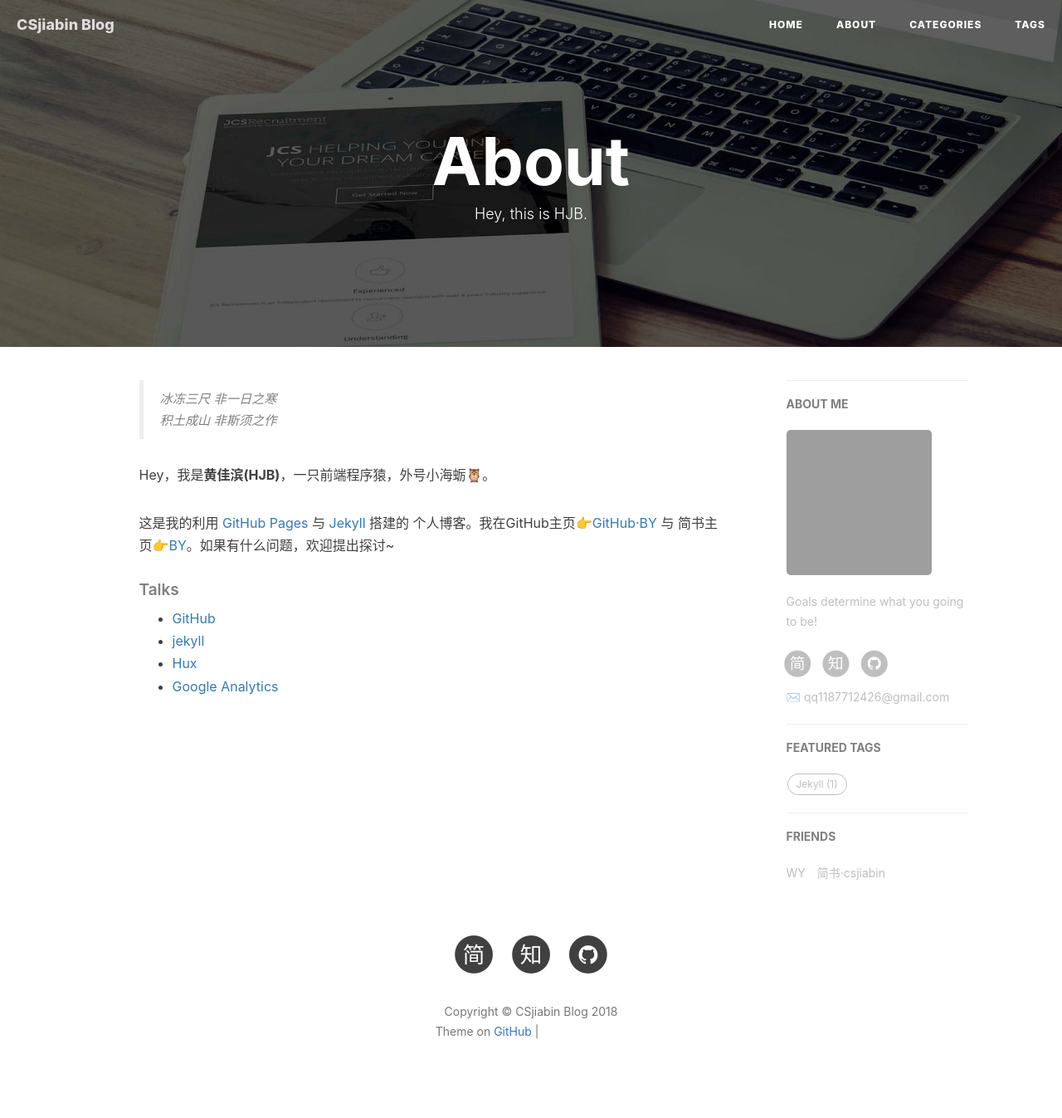
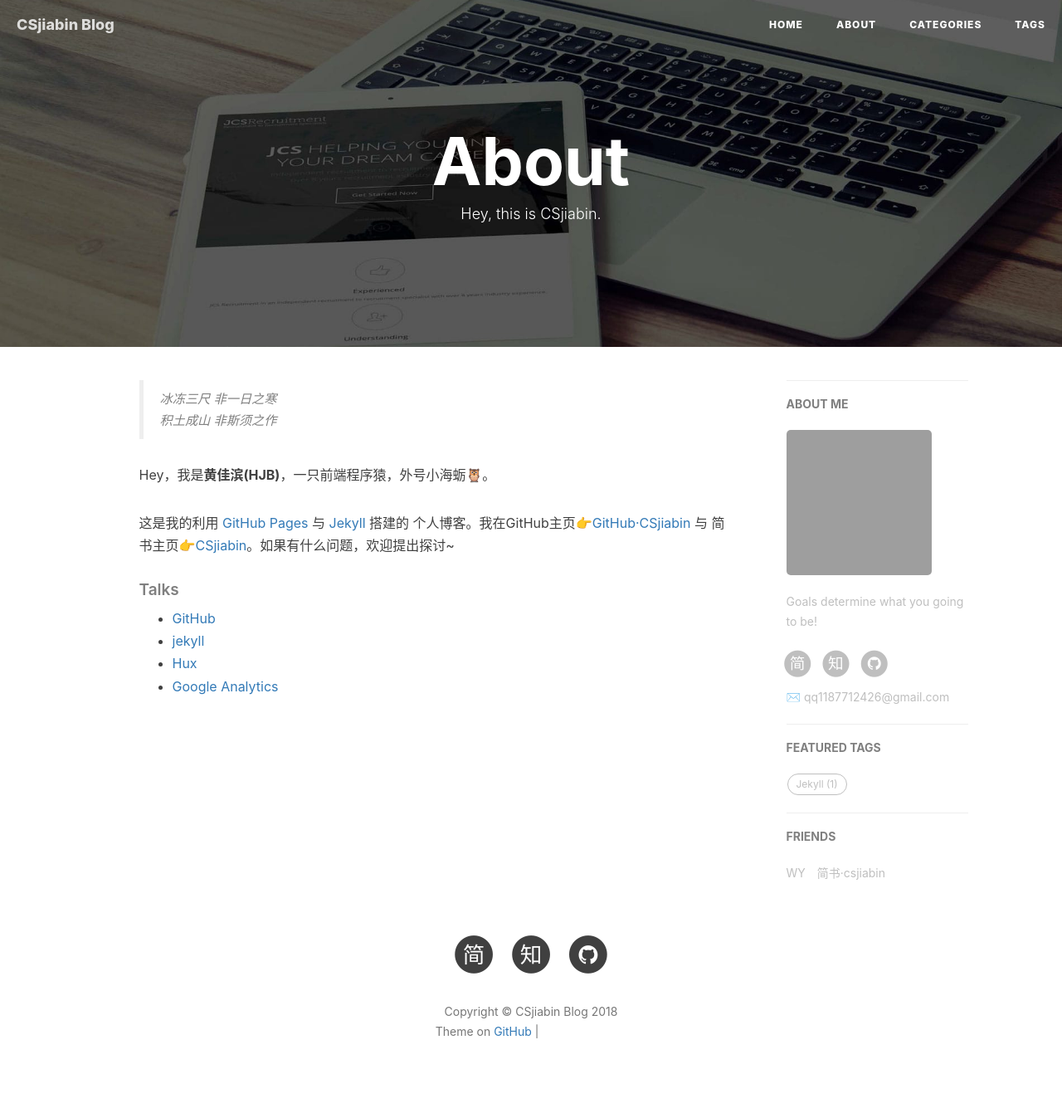
Before and after one commit to lintingjie/csjiabin.github.io, a Jekyll site: the page built from about.html, in a window 1280 px wide. Shown: the whole page at 83% size. Built offline with Jekyll 4.4.1, drawn with Linux system fonts in a browser that asks for light colours; nearby versions of some CDN libraries; comment, search, counter and statistics services are not loaded; grey boxes are pictures that could not be loaded.

Commit message:
edit about

```diff
--- a/about.html
+++ b/about.html
@@ -1,7 +1,7 @@
 ---
 layout: page
 title: "About"
-description: "Hey, this is HJB."
+description: "Hey, this is CSjiabin."
 header-img: "img/post-bg-rwd.jpg"
 ---
 
@@ -20,7 +20,7 @@
 
     <p>Hey，我是<strong>黄佳滨(HJB)</strong>，一只前端程序猿，外号小海蛎🦉。</p>
 
-    <p>这是我的利用 <a href="https://pages.github.com/">GitHub Pages</a> 与 <a href="http://jekyll.com.cn/">Jekyll</a> 搭建的 个人博客。我在GitHub主页<a href="https://github.com/{{ site.github_username }}">👉GitHub·BY</a> 与 简书主页<a href="https://http://www.jianshu.com/u/{{ site.jianshu_username }}">👉BY</a>。如果有什么问题，欢迎提出探讨~</p>
+    <p>这是我的利用 <a href="https://pages.github.com/">GitHub Pages</a> 与 <a href="http://jekyll.com.cn/">Jekyll</a> 搭建的 个人博客。我在GitHub主页<a href="https://github.com/{{ site.github_username }}">👉GitHub·CSjiabin</a> 与 简书主页<a href="https://http://www.jianshu.com/u/{{ site.jianshu_username }}">👉CSjiabin</a>。如果有什么问题，欢迎提出探讨~</p>
 
     <h5>Talks</h5>
 
@@ -37,9 +37,9 @@
     <blockquote><p>Yet another iOS Developer. <br>
     Yet another Life-long Student.</p></blockquote>
 
-    <p>Hi, I am <strong>Baiying Qiu</strong>，you can call me <strong>BY</strong>. I am an iOS software engineer and currently working in Xiamen</p>
+    <p>Hi, I am <strong>Baiying Qiu</strong>，you can call me <strong>CSjiabin</strong>. I am an iOS software engineer and currently working in Xiamen</p>
 
-    <p>This is my personal blog, through making Github Pages and Jekyll.My GitHub  👉 <a href="http://github.com/qiubaiying">Github·BY</a>.</p>
+    <p>This is my personal blog, through making Github Pages and Jekyll.My GitHub  👉 <a href="http://github.com/qiubaiying">Github·CSjiabin</a>.</p>
 
     <p>I am a sports enthusiast, I like fitness, running and boxing.</p>
 
@@ -49,7 +49,7 @@
     <li><a href="https://github.com">GitHub</a></li>
     <li><a href="http://jekyll.com.cn/">jekyll</a></li>
     <li><a href="https://pages.github.com/">GitHub Pages</a></li>
-    <li><a href="https://qiubaiying.github.io">BY</a></li>
+    <li><a href="https://qiubaiying.github.io">CSjiabin</a></li>
     </ul>
 </div> -->
 
```
